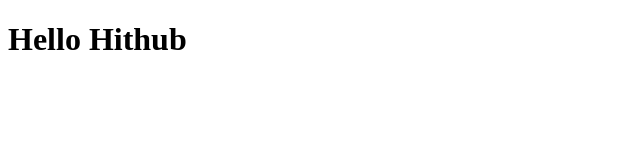
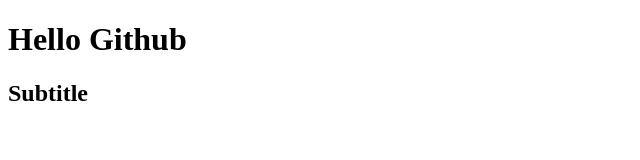
Before and after one commit to jhyoo93/jhyoo-log, a plain HTML site: page index.html in a window 1280 px wide. Shown: the whole page, without its empty margins (0-640 px from the left). Drawn offline with Linux system fonts and the light colour scheme.

Commit message:
subtitle 추가

```diff
--- a/index.html
+++ b/index.html
@@ -6,6 +6,7 @@
     <title>Document</title>
 </head>
 <body>
-    <h1>Hello Hithub</h1>
+    <h1>Hello Github</h1>
+    <h2>Subtitle</h2>
 </body>
 </html>
```
